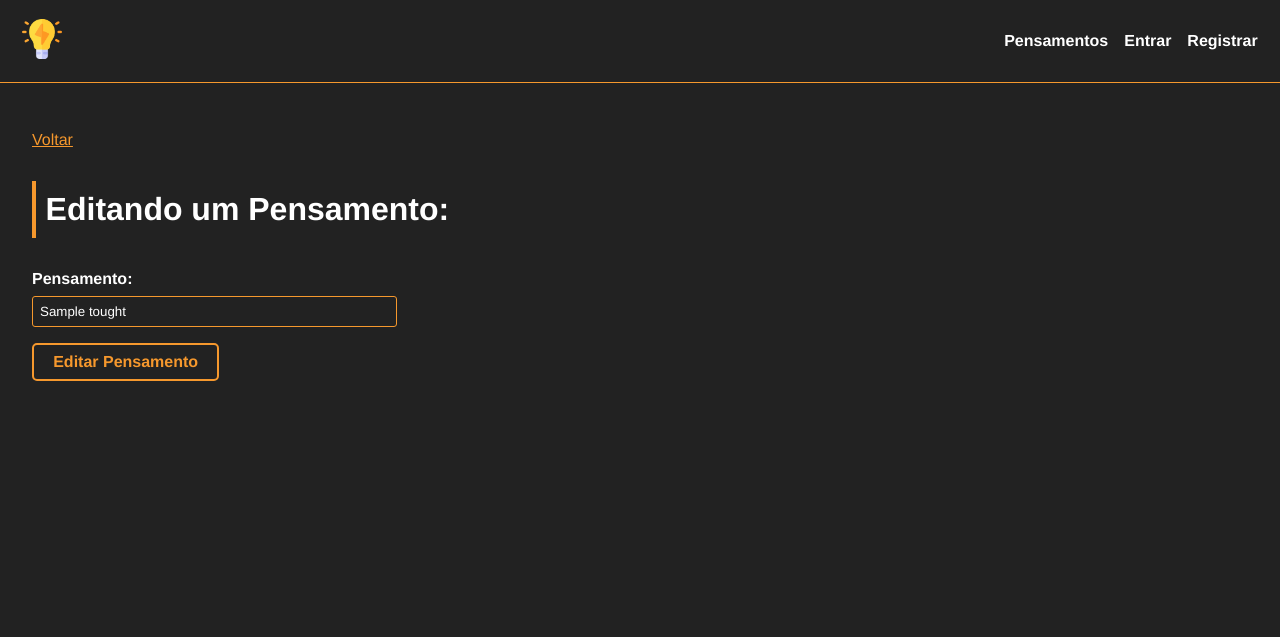
After one commit to LucasOliveiraaq/Projeto-Pensamentos, a Node server app: template views/toughts/edit.handlebars in a window 1280 px wide. The commit adds this page. Shown: the top 637 px of the page. Run offline with Node 20, Linux system fonts and the light colour scheme; the template is opened without the code that fills it: values that come from a table or form of the project are taken from there, others are empty; tables that the repository leaves empty hold one stand-in row (values such as "Sample post"); some libraries are stand-ins or nearby versions.

Commit message:
Editando pensamentos

```diff
--- a/models/Messages.js
+++ b/models/Messages.js
@@ -10,6 +10,7 @@ class Messages {
     static flashMessageAutenticacao = "Autenticação realizada com sucesso!";
     static flashMessagePensamentoCriadoComSucesso = "Pensamento criado com sucesso!";
     static flashMessagePensamentoRemovidoComSucesso = "Pensamento removido com sucesso!";
+    static flashMessagePensamentoAtualizadoComSucesso = "Pensamento atualizado com sucesso!"
 }
 
 module.exports = Messages;
--- a/public/css/styles.css
+++ b/public/css/styles.css
@@ -109,6 +109,10 @@
   margin: 0 0.5em;
 }
 
+.dashboard a {
+  color: #f6982d;
+}
+
 /* footer */
 footer {
   height: 150px;
--- a/routes/toughtsRoutes.js
+++ b/routes/toughtsRoutes.js
@@ -6,6 +6,8 @@ const checkAuth = require('../helpers/auth').checkAuth;
 
 router.get("/add", checkAuth, ToughtsController.createTought);
 router.post("/add", checkAuth, ToughtsController.createToughtSave);
+router.get("/edit/:id", checkAuth, ToughtsController.editTought);
+router.post("/edit", checkAuth, ToughtsController.editToughtPost);
 router.get('/dashboard', checkAuth, ToughtsController.dashboard)
 router.post('/remove', checkAuth, ToughtsController.removeTought);
 router.get('/', ToughtsController.showToughts)
--- a/views/toughts/dashboard.handlebars
+++ b/views/toughts/dashboard.handlebars
@@ -9,7 +9,7 @@
             <li>
                 <span class="label">{{this.title}}</span>
                 <span class="actions">
-                    <a href="/" class="btn">Editar</a>
+                    <a href="/tougths/edit/{{this.id}}" class="btn">Editar</a>
                     <form action="/tougths/remove" method="post">
                         <input type="hidden" name="id" value="{{this.id}}">
                         <input type="submit" value="Excluir" class="btn">
@@ -18,4 +18,7 @@
             </li>
         {{/each}}
     </ul>
+    {{#if emptyToughts}}
+        <p>Ainda não há nenhum pensamento seu, comece a criar <a href="/tougths/add">por aqui!</a></p>
+    {{/if}}
 </div>
--- /dev/null
+++ b/views/toughts/edit.handlebars
@@ -0,0 +1,12 @@
+<div class="tought-form-container">
+  <a href="/tougths/dashboard">Voltar</a>
+    <h1>Editando um Pensamento:</h1>
+    <form action="/tougths/edit" method="POST">
+    <input type="hidden" name="id" value="{{tought.id}}">
+        <div class="form-control">
+            <label for="title">Pensamento:</label>
+            <input type="text" name="title" placeholder="Digite o seu pensamento..." value="{{tought.title}}">
+        </div>
+        <input type="submit" value="Editar Pensamento">
+    </form>
+</div>
```
Also changed, not shown: controllers/ToughtController.js (+32 -3 lines).
